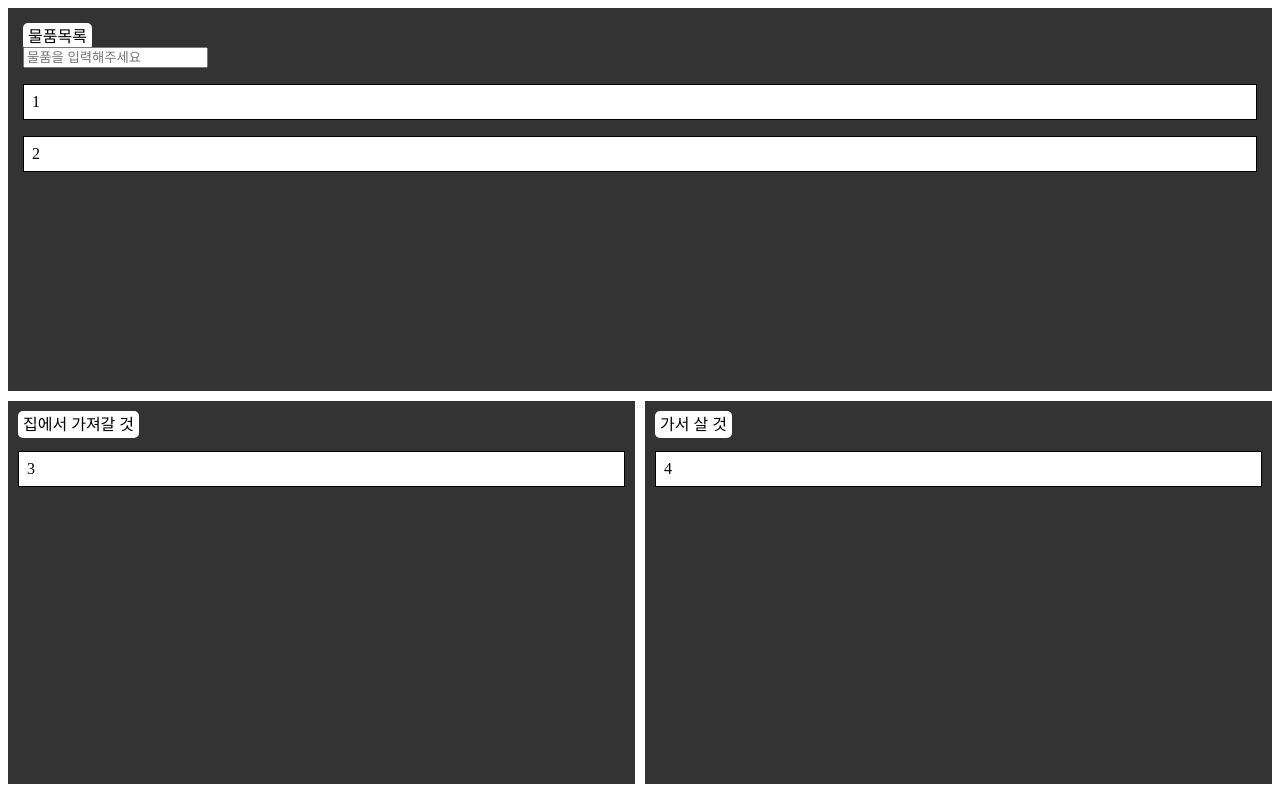
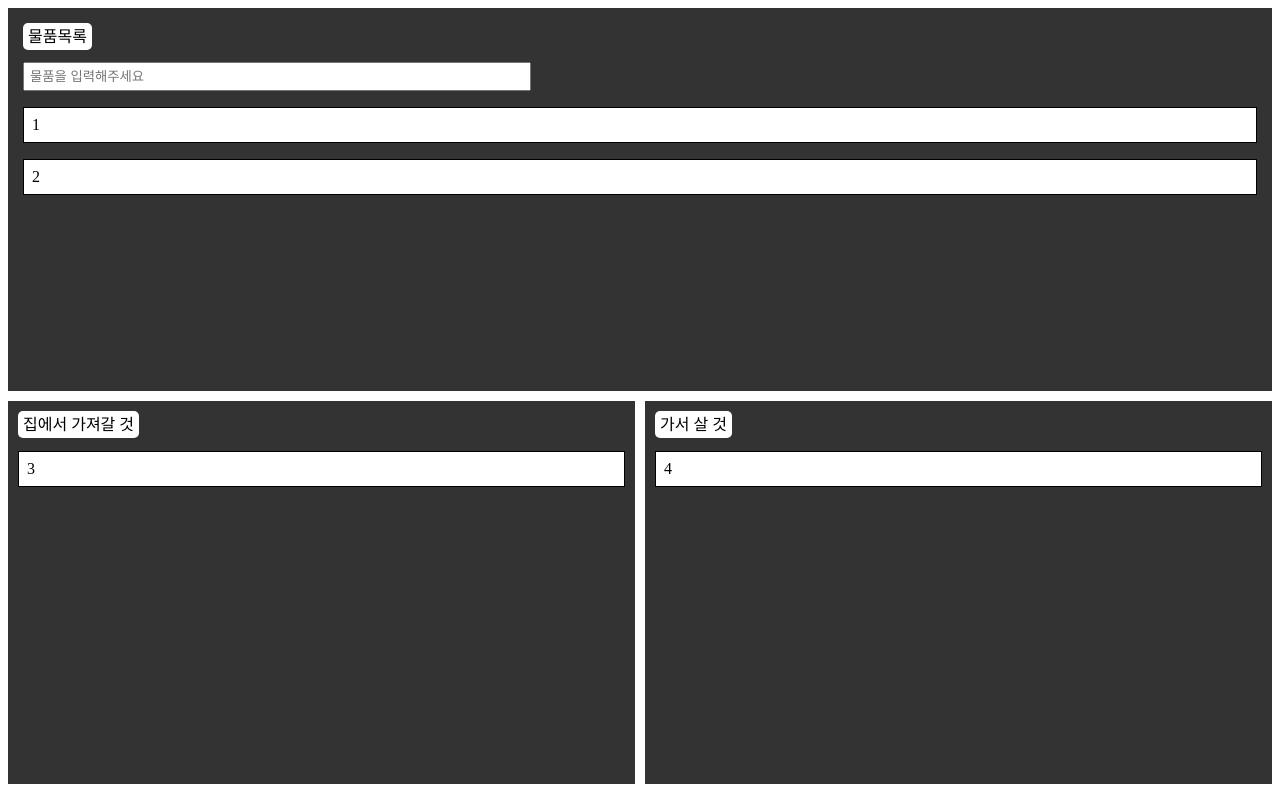
Before and after one commit to dawnpoems/weeklykimkim_list_for_moving, a plain HTML site: page index.html in a window 1280 px wide. Drawn offline with Linux system fonts and the light colour scheme.

Commit message:
slite_change

```diff
--- a/index.html
+++ b/index.html
@@ -10,7 +10,7 @@
   <body>
     <div class="article-list main">
       <span>물품목록</span>
-      <form>
+      <form class="article-list__form">
         <input type="text" placeholder="물품을 입력해주세요" />
       </form>
       <div class="article-list__box container">
--- a/styles.css
+++ b/styles.css
@@ -26,6 +26,15 @@ span {
   border-radius: 5px;
 }
 
+.article-list__form {
+  margin-top: 15px;
+}
+
+.article-list__form input {
+  padding: 5px;
+  width: 40%;
+}
+
 .classify__home {
   background-color: #333;
   padding: 10px;
```
